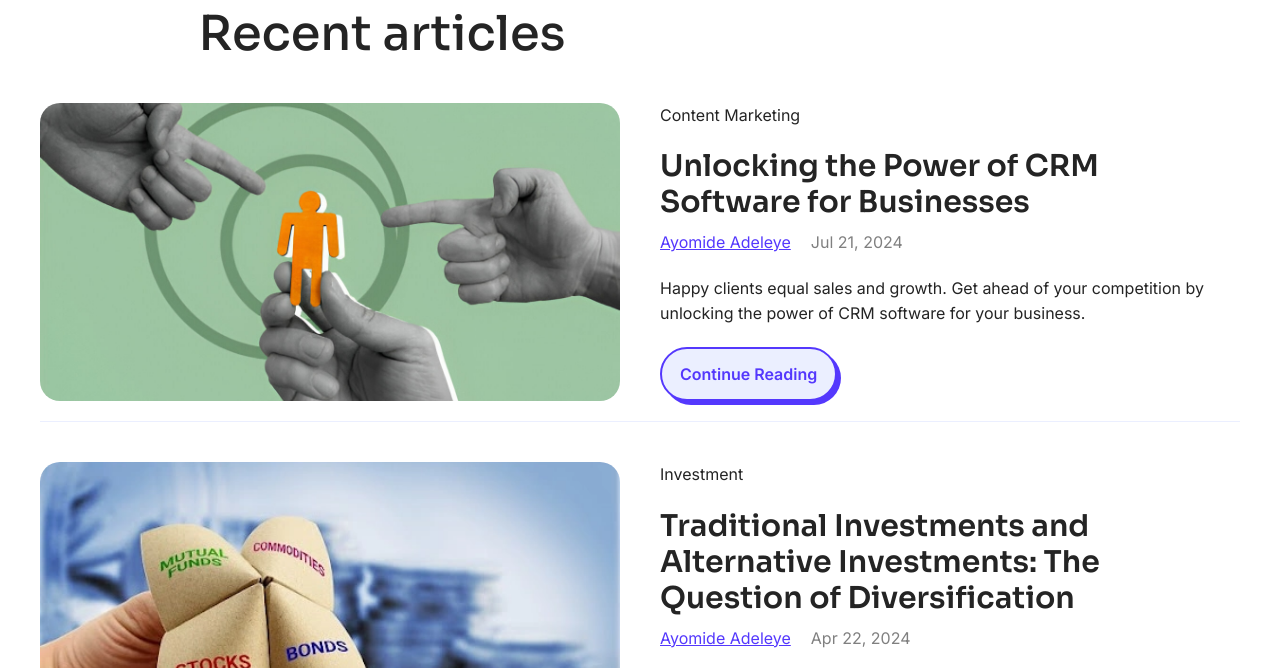
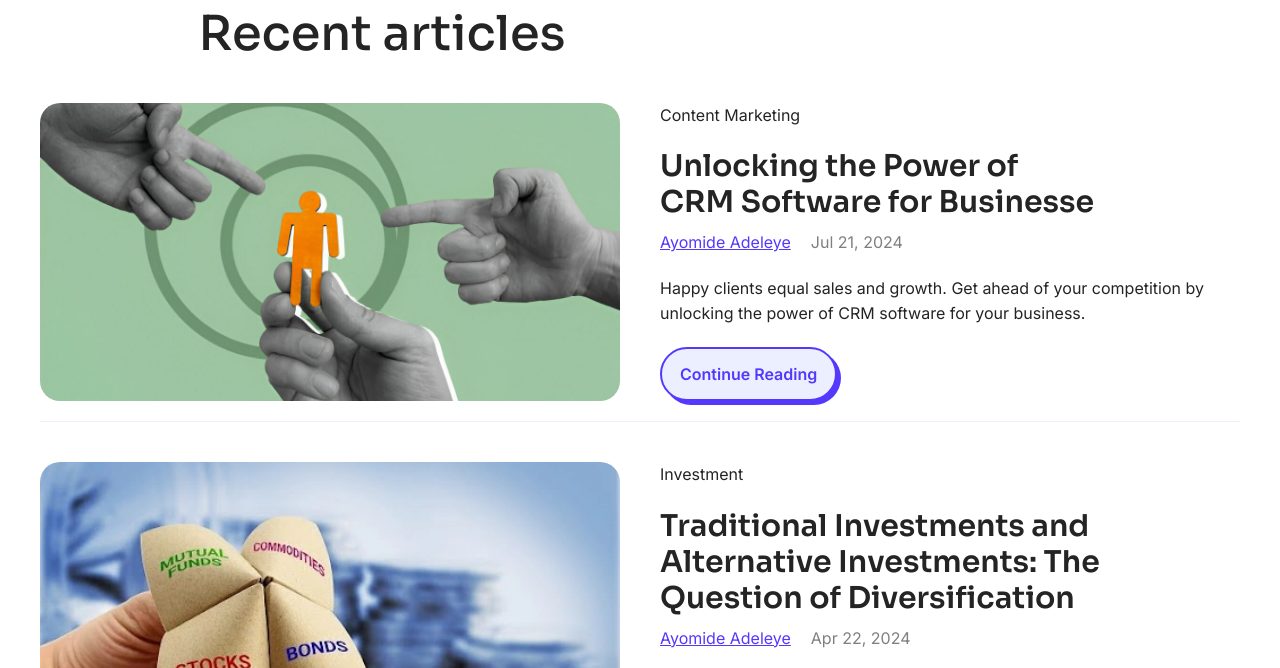
Before and after one commit to Ajeyinka/Newayo, an Eleventy site: page src/blog.njk in a window 1280 px wide. Shown: the part 89-757 px from the top of the page. Built offline with nearby package versions, Linux system fonts and the light colour scheme; Eleventy itself is replaced by a stand-in of ours; files that its build step writes are made by us from their sources.

Commit message:
Update Blog “2024-07-28-unlocking-the-power-of-crm-software-for-businesses”

```diff
--- a/src/blog/2024-07-28-unlocking-the-power-of-crm-software-for-businesses.md
+++ b/src/blog/2024-07-28-unlocking-the-power-of-crm-software-for-businesses.md
@@ -1,5 +1,5 @@
 ---
-title: Unlocking the Power of CRM Software for Businesses
+title: Unlocking the Power of CRM Software for Businesse
 description: >-
   Happy clients equal sales and growth. Get ahead of your competition by
   unlocking the power of CRM software for your business.
```
